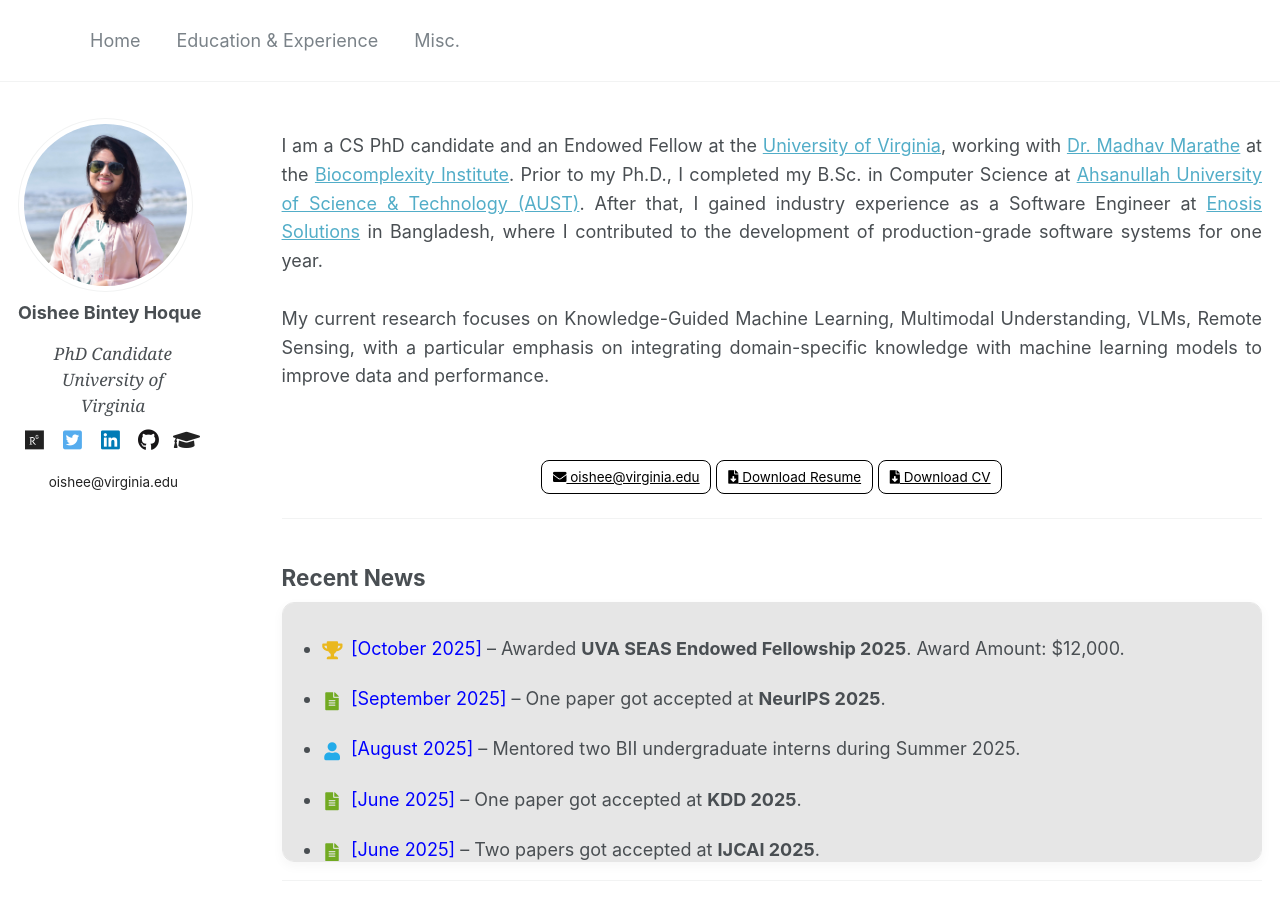
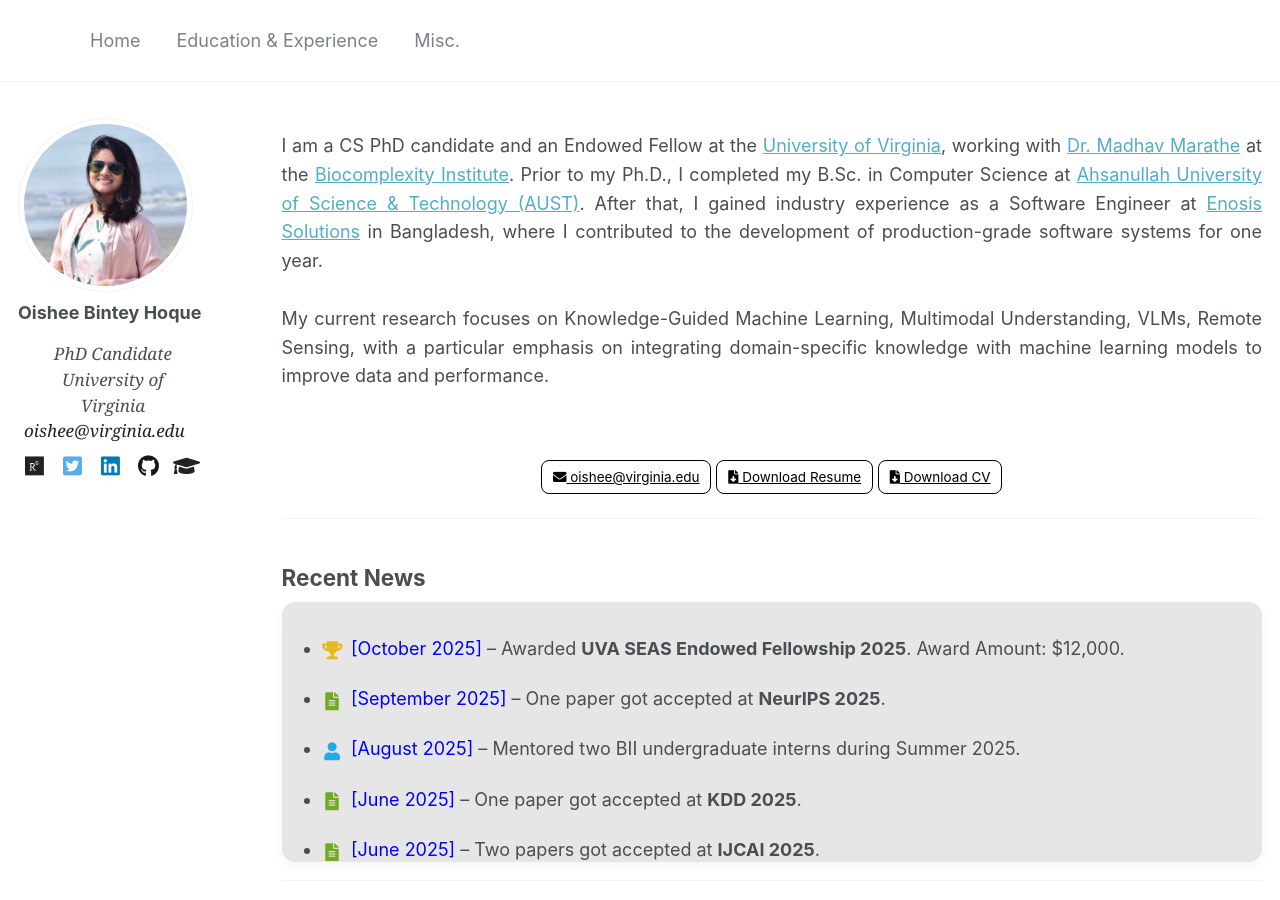
Before and after one commit to oishee-hoque/oishee-hoque.github.io, a Jekyll site: the page built from _pages/about.md, in a window 1280 px wide and 900 px high. Built offline with Jekyll 4.4.1, drawn with Linux system fonts in a browser that asks for light colours.

Commit message:
email change

```diff
--- a/_includes/author-profile.html
+++ b/_includes/author-profile.html
@@ -23,6 +23,10 @@
      style="text-align:center; margin: 0 auto; max-width: 80%; font-style: italic; font-family: 'Georgia', serif; font-size: 0.95rem;">
     {{ author.bio }}
   </p>
+  {% if author.email %}
+    <!-- keep email as text, centered with the row -->
+    <p style="margin:0 0 0 6px;"><a href="mailto:{{ author.email }}" style="color:#222;text-decoration:none;font-style: italic; font-family: 'Georgia', serif; font-size: 0.95rem;">{{ author.email }}</a></p>
+  {% endif %}
 {% endif %}
   </div>
 
@@ -58,11 +62,6 @@
       style="display:inline-flex;width:28px;height:28px;align-items:center;justify-content:center;color:#222;text-decoration:none;">
       <i class="fas fa-graduation-cap" aria-hidden="true" style="font-size:1.2rem;line-height:1;"></i></a></li>
   {% endif %}
-
-  {% if author.email %}
-    <!-- keep email as text, centered with the row -->
-    <li style="margin:0 0 0 6px;"><a href="mailto:{{ author.email }}" style="color:#222;text-decoration:none;">{{ author.email }}</a></li>
-  {% endif %}
 </ul>
 
   </div>
```
